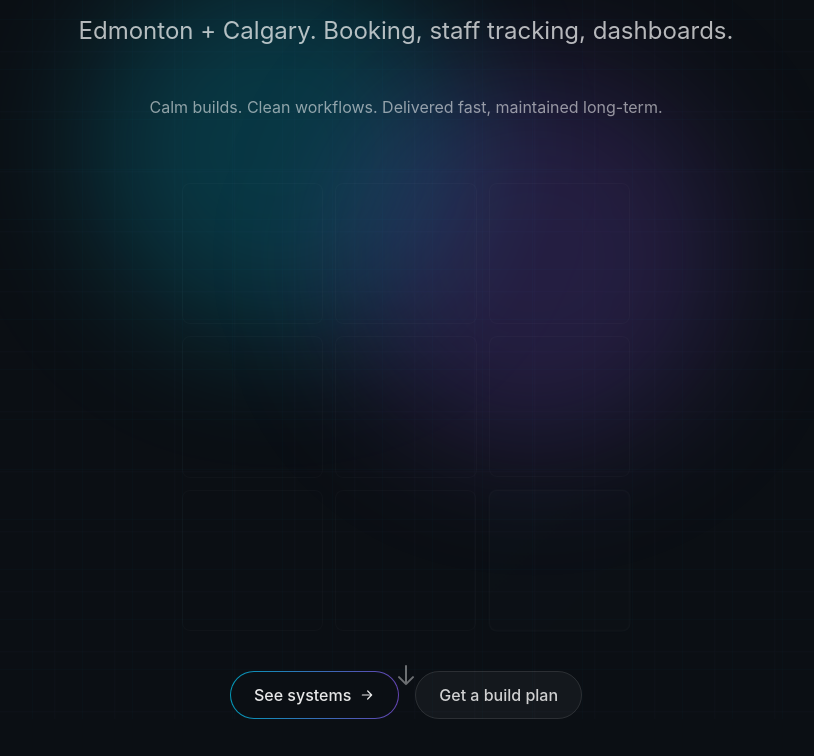
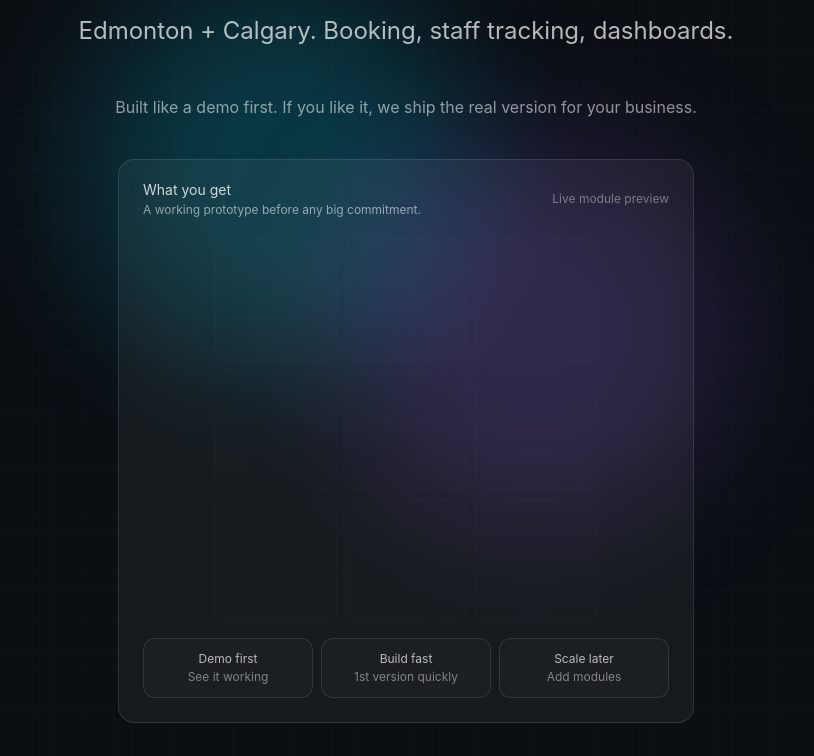
Before and after one commit to Kush108/FlowGrid, a Next.js app: page / in a window 1280 px wide. Shown: the part 297-1053 px from the top of the page, without its empty margins (234-1048 px from the left). Built offline with nearby package versions, Linux system fonts and the light colour scheme.

Commit message:
Commit v2

```diff
--- a/app/api/intake/route.ts
+++ b/app/api/intake/route.ts
@@ -3,10 +3,19 @@ import { NextResponse } from 'next/server';
 export async function POST(req: Request) {
   try {
     const body = await req.json();
-    // Placeholder hook:
-    // Connect this to Airtable/HubSpot via Zapier/Make or store in DB.
-    // For now, we simply acknowledge receipt to keep UX smooth.
-    void body;
+    // Optional Make.com hook: set MAKE_WEBHOOK_URL in your env.
+    const makeUrl = process.env.MAKE_WEBHOOK_URL;
+    if (makeUrl) {
+      try {
+        await fetch(makeUrl, {
+          method: 'POST',
+          headers: { 'content-type': 'application/json' },
+          body: JSON.stringify(body),
+        });
+      } catch {
+        // Non-blocking: keep UX smooth even if Make is down.
+      }
+    }
     return NextResponse.json({ ok: true });
   } catch {
     return NextResponse.json({ ok: false }, { status: 200 });
--- a/app/globals.css
+++ b/app/globals.css
@@ -26,11 +26,7 @@ body {
   -moz-osx-font-smoothing: grayscale;
 }
 
-@media (min-width: 768px) {
-  body {
-    cursor: none;
-  }
-}
+/* Keep default cursor on desktop (premium + familiar). */
 
 @layer utilities {
   .text-balance {
--- a/components/CursorTrail.tsx
+++ b/components/CursorTrail.tsx
@@ -6,10 +6,12 @@ export default function CursorTrail() {
   const [trails, setTrails] = useState<Array<{ x: number; y: number; id: number }>>([]);
   const [mousePos, setMousePos] = useState({ x: 0, y: 0 });
   const [isTouch, setIsTouch] = useState(false);
+  const [reducedMotion, setReducedMotion] = useState(false);
 
   useEffect(() => {
     // Detect touch devices
     setIsTouch('ontouchstart' in window || navigator.maxTouchPoints > 0);
+    setReducedMotion(window.matchMedia?.('(prefers-reduced-motion: reduce)')?.matches ?? false);
 
     if (isTouch) return; // Don't show cursor trail on touch devices
 
@@ -36,27 +38,27 @@ export default function CursorTrail() {
     return () => window.removeEventListener('mousemove', handleMouseMove);
   }, [isTouch]);
 
-  if (isTouch) return null;
+  if (isTouch || reducedMotion) return null;
 
   return (
     <>
       {/* Main cursor */}
       <div
-        className="fixed pointer-events-none z-[10000] mix-blend-difference hidden md:block"
+        className="fixed pointer-events-none z-[10000] mix-blend-screen hidden md:block"
         style={{
           left: mousePos.x,
           top: mousePos.y,
           transform: 'translate(-50%, -50%)',
         }}
       >
-        <div className="w-4 h-4 rounded-full bg-gradient-to-r from-neon-blue to-neon-violet opacity-60 blur-sm" />
+        <div className="w-2.5 h-2.5 rounded-full bg-gradient-to-r from-neon-blue to-neon-violet opacity-35 blur-[1px]" />
       </div>
 
       {/* Trail dots */}
       {trails.map((trail, index) => (
         <div
           key={trail.id}
-          className="fixed pointer-events-none z-[9999] rounded-full bg-neon-blue opacity-30 hidden md:block"
+          className="fixed pointer-events-none z-[9999] rounded-full bg-neon-blue/70 opacity-20 hidden md:block"
           style={{
             left: trail.x,
             top: trail.y,
--- a/components/Hero.tsx
+++ b/components/Hero.tsx
@@ -68,60 +68,83 @@ export default function Hero() {
           transition={{ duration: 0.7, delay: 0.5, ease: 'easeOut' }}
           className="text-sm sm:text-base text-white/55 px-6 max-w-2xl mx-auto"
         >
-          Calm builds. Clean workflows. Delivered fast, maintained long-term.
+          Built like a demo first. If you like it, we ship the real version for your business.
         </motion.p>
 
-        {/* Grid preview fade-in with animated tiles */}
+        {/* Mini proof module (subtle, not salesy) */}
         <motion.div
           initial={{ opacity: 0, scale: 0.9 }}
           animate={{ opacity: showGrid ? 1 : 0, scale: showGrid ? 1 : 0.9 }}
           transition={{ duration: 1, delay: 0.6 }}
-          className="mt-16"
+          className="mt-10"
         >
-          <div className="grid grid-cols-3 gap-3 max-w-xs sm:max-w-md mx-auto">
+          <div className="glass border border-white/10 rounded-2xl max-w-xl mx-auto overflow-hidden">
+            <div className="px-5 py-4 sm:px-6 sm:py-5 flex items-center justify-between gap-4">
+              <div className="text-left">
+                <div className="text-white/80 text-sm">What you get</div>
+                <div className="text-white/55 text-xs mt-0.5">A working prototype before any big commitment.</div>
+              </div>
+              <div className="text-white/40 text-xs">Live module preview</div>
+            </div>
+
+            <div className="px-5 pb-5 sm:px-6 sm:pb-6">
+              <div className="grid grid-cols-3 gap-2 max-w-sm mx-auto">
                 {Array.from({ length: 9 }).map((_, i) => {
                   const row = Math.floor(i / 3);
                   const col = i % 3;
-              const baseDelay = (row + col) * 0.15;
+                  const baseDelay = (row + col) * 0.14;
 
                   return (
                     <motion.div
-                  // Simulated tiles activating across the grid
                       key={i}
                       className="aspect-square rounded-lg border border-white/10 bg-white/[0.03] overflow-hidden"
-                  initial={{ opacity: 0.18, scale: 1 }}
+                      initial={{ opacity: 0.16, scale: 1 }}
                       animate={{
-                    opacity: [0.18, 0.85, 0.18],
-                    scale: [1, 1.02, 1],
+                        opacity: [0.16, 0.7, 0.16],
                         boxShadow: [
                           '0 0 0px rgba(0,212,255,0)',
-                      '0 0 18px rgba(0,212,255,0.5)',
+                          '0 0 14px rgba(0,212,255,0.35)',
                           '0 0 0px rgba(0,212,255,0)',
                         ],
                       }}
                       transition={{
-                    duration: 1.8,
+                        duration: 1.7,
                         ease: 'easeInOut',
                         delay: 0.6 + baseDelay,
                         repeat: Infinity,
-                    repeatDelay: 1.4,
+                        repeatDelay: 1.6,
                       }}
                     >
                       <motion.div
-                    className="h-full w-full bg-gradient-to-br from-neon-blue/30 via-neon-violet/20 to-transparent"
+                        className="h-full w-full bg-gradient-to-br from-neon-blue/25 via-neon-violet/15 to-transparent"
                         initial={{ opacity: 0 }}
-                    animate={{ opacity: [0, 0.6, 0] }}
+                        animate={{ opacity: [0, 0.5, 0] }}
                         transition={{
-                      duration: 1.8,
+                          duration: 1.7,
                           ease: 'easeInOut',
                           delay: 0.6 + baseDelay,
                           repeat: Infinity,
-                      repeatDelay: 1.4,
+                          repeatDelay: 1.6,
                         }}
                       />
                     </motion.div>
                   );
                 })}
+              </div>
+
+              <div className="mt-4 grid grid-cols-1 sm:grid-cols-3 gap-2 text-xs">
+                {[
+                  { k: 'Demo first', v: 'See it working' },
+                  { k: 'Build fast', v: '1st version quickly' },
+                  { k: 'Scale later', v: 'Add modules' },
+                ].map((x) => (
+                  <div key={x.k} className="rounded-xl border border-white/10 bg-white/[0.02] px-3 py-3">
+                    <div className="text-white/70">{x.k}</div>
+                    <div className="text-white/45 mt-0.5">{x.v}</div>
+                  </div>
+                ))}
+              </div>
+            </div>
           </div>
         </motion.div>
 
--- a/components/ProofAndProcess.tsx
+++ b/components/ProofAndProcess.tsx
@@ -47,6 +47,9 @@ export default function ProofAndProcess() {
           </h2>
           <p className="text-white/60 mt-3 max-w-2xl mx-auto">
             No hype. Just clean tools that reduce friction in day-to-day operations.
+          </p>
+          <p className="text-white/50 mt-3 max-w-2xl mx-auto text-sm">
+            We start with a working demo. If it fits your workflow, we finalize and deploy it for your team.
           </p>
         </motion.div>
 
@@ -111,6 +114,13 @@ export default function ProofAndProcess() {
                 <div className="text-white/60 mt-2 leading-relaxed">{activeStep.body}</div>
               </motion.div>
 
+              <div className="mt-6 rounded-xl border border-white/10 bg-white/[0.02] p-4">
+                <div className="text-white/80 text-sm font-medium">Pricing posture</div>
+                <div className="text-white/55 text-sm mt-1 leading-relaxed">
+                  Not expensive by design: start small, prove value, then expand. You’re not locked into a huge upfront build.
+                </div>
+              </div>
+
               <div className="mt-7 grid grid-cols-3 gap-2">
                 {steps.map((_, i) => (
                   <motion.div
```
Lines whose indentation alone changed are shown as unchanged.
